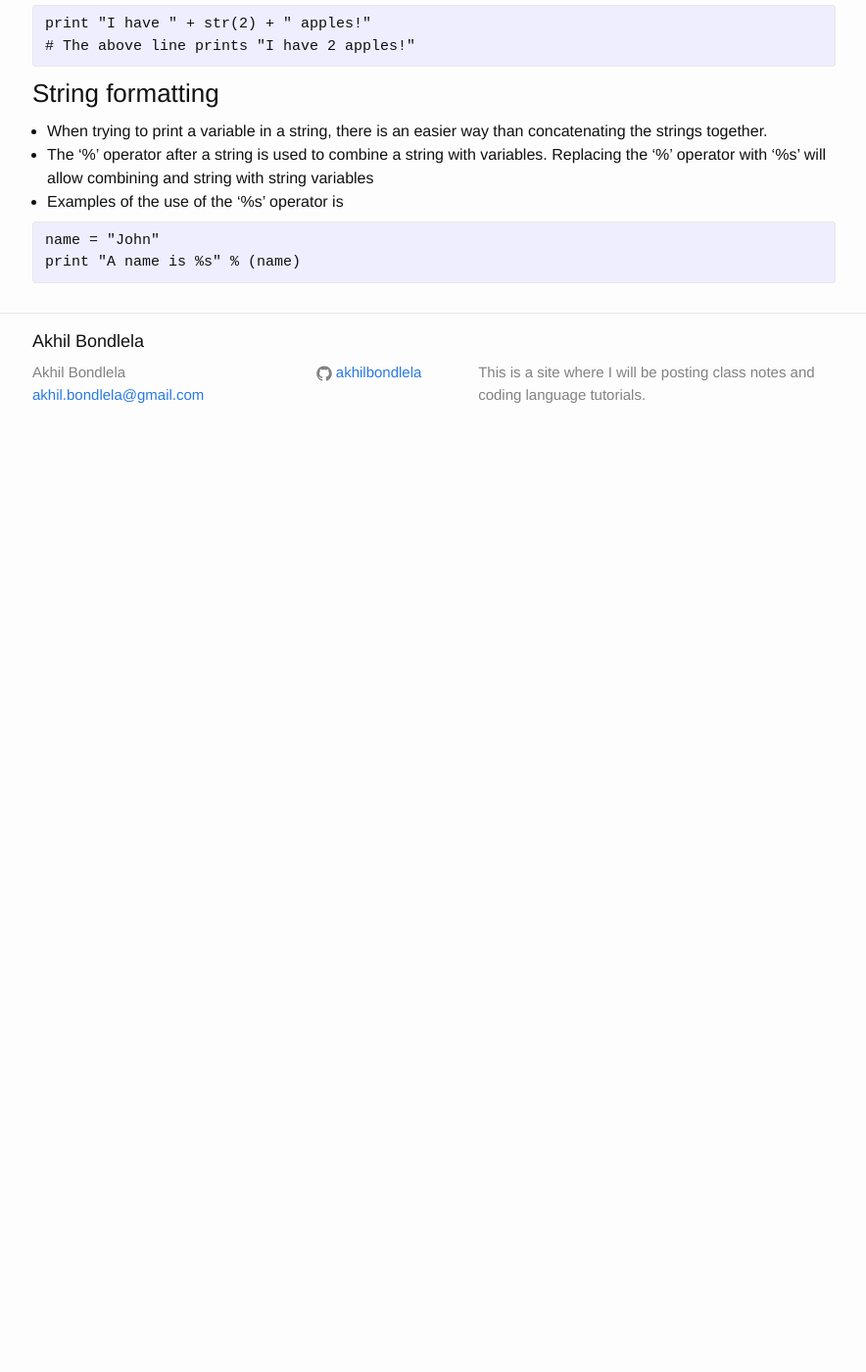
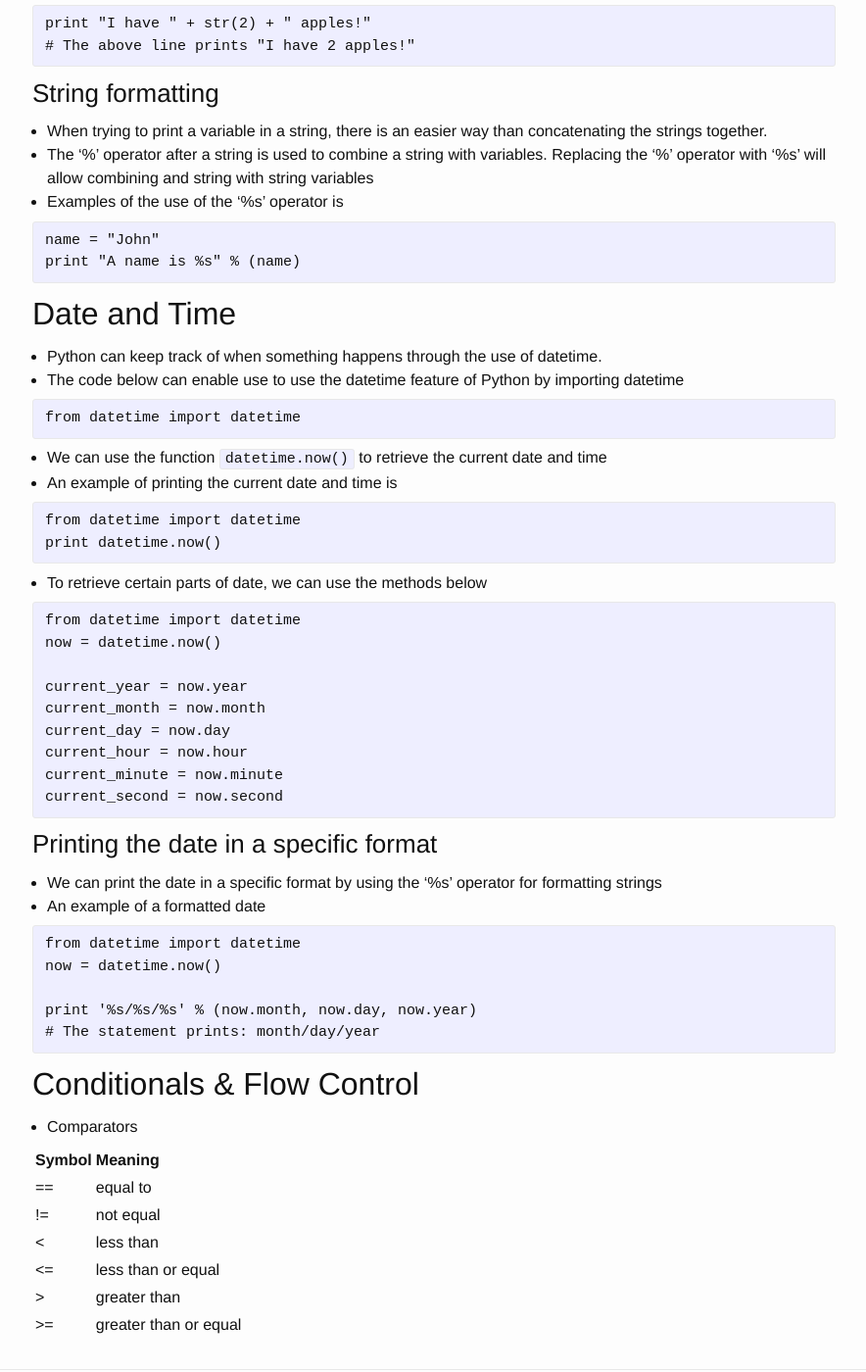
Before and after one commit to akhilbond/akhilbond.github.io, a Jekyll site: the page built from Courses/python/python.md, in a window 1280 px wide and 1400 px high, scrolled down 3036 px. Shown: the whole window at 98% size, without its empty margins (197-1081 px from the left). Built offline with Jekyll 4.4.1, drawn with Linux system fonts in a browser that asks for light colours; before the commit the page ends 3480 px from its top, so only the background shows below that.

Commit message:
Python updates

````diff
--- a/Courses/python/python.md
+++ b/Courses/python/python.md
@@ -145,3 +145,58 @@ print "I have " + str(2) + " apples!"
 name = "John"
 print "A name is %s" % (name)
 ```
+
+## Date and Time
+- Python can keep track of when something happens through the use of datetime.
+- The code below can enable use to use the datetime feature of Python by importing datetime
+
+```Python
+from datetime import datetime
+```
+
+- We can use the function ``` datetime.now()``` to retrieve the current date and time
+- An example of printing the current date and time is
+
+```Python
+from datetime import datetime
+print datetime.now()
+```
+
+- To retrieve certain parts of date, we can use the methods below
+
+```Python
+from datetime import datetime
+now = datetime.now()
+
+current_year = now.year
+current_month = now.month
+current_day = now.day
+current_hour = now.hour
+current_minute = now.minute
+current_second = now.second
+```
+### Printing the date in a specific format
+
+- We can print the date in a specific format by using the '%s' operator for formatting strings
+- An example of a formatted date
+
+```Python
+from datetime import datetime
+now = datetime.now()
+
+print '%s/%s/%s' % (now.month, now.day, now.year)
+# The statement prints: month/day/year
+```
+
+## Conditionals & Flow Control
+
+- Comparators
+
+| Symbol | Meaning  |
+| :------------- | :------------- |
+|      ==        | equal to       |
+|      !=        | not equal      |
+|      <         | less than      |
+|      <=       |less than or equal |
+|      >         | greater than      |
+|      >=        | greater than or equal |
````
